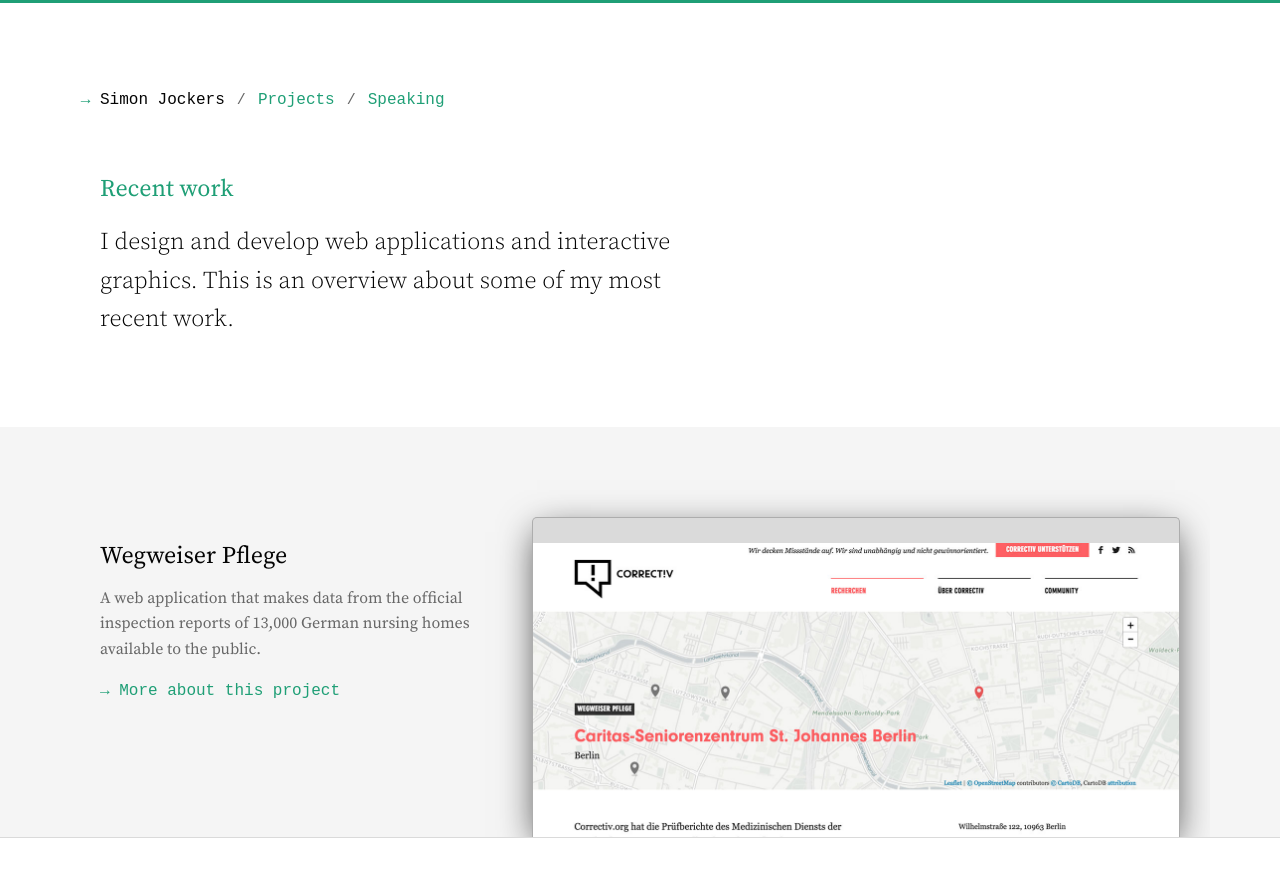
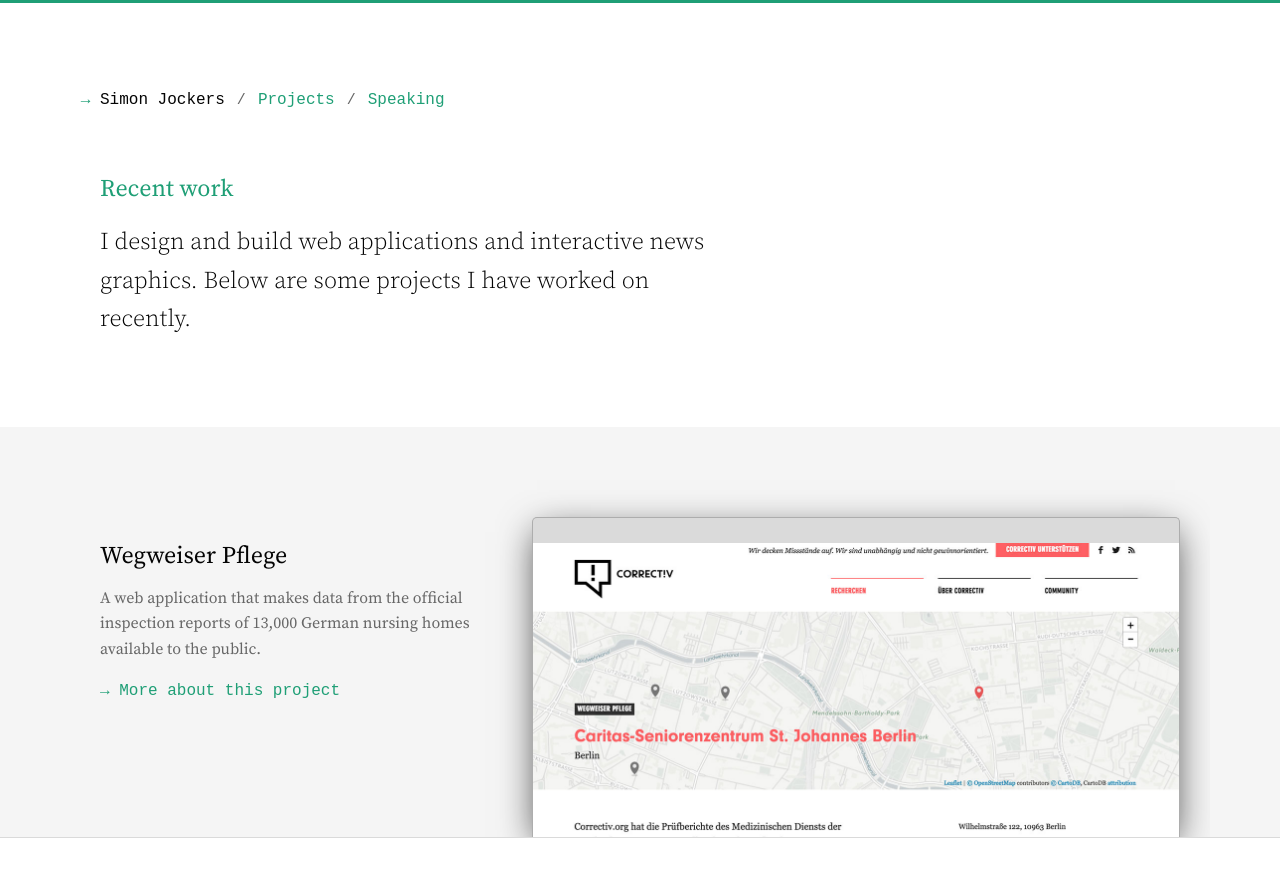
Before and after one commit to sjockers/simonjockers.de, a Jekyll site: the page built from projects/index.md, in a window 1280 px wide and 900 px high. Shown: the top 877 px of the window. Built offline with Jekyll 4.4.1, drawn with Linux system fonts in a browser that asks for light colours.

Commit message:
Projects: Update copy.

```diff
--- a/projects/index.md
+++ b/projects/index.md
@@ -3,4 +3,4 @@ layout: project-list
 title: Portfolio
 ---
 
-I design and develop web applications and interactive graphics. This is an overview about some of my most recent work.
+I design and build web applications and interactive news graphics. Below are some projects I have worked on recently.
```
Also changed, not shown: _projects/cop21.md (+1 -1 lines).
